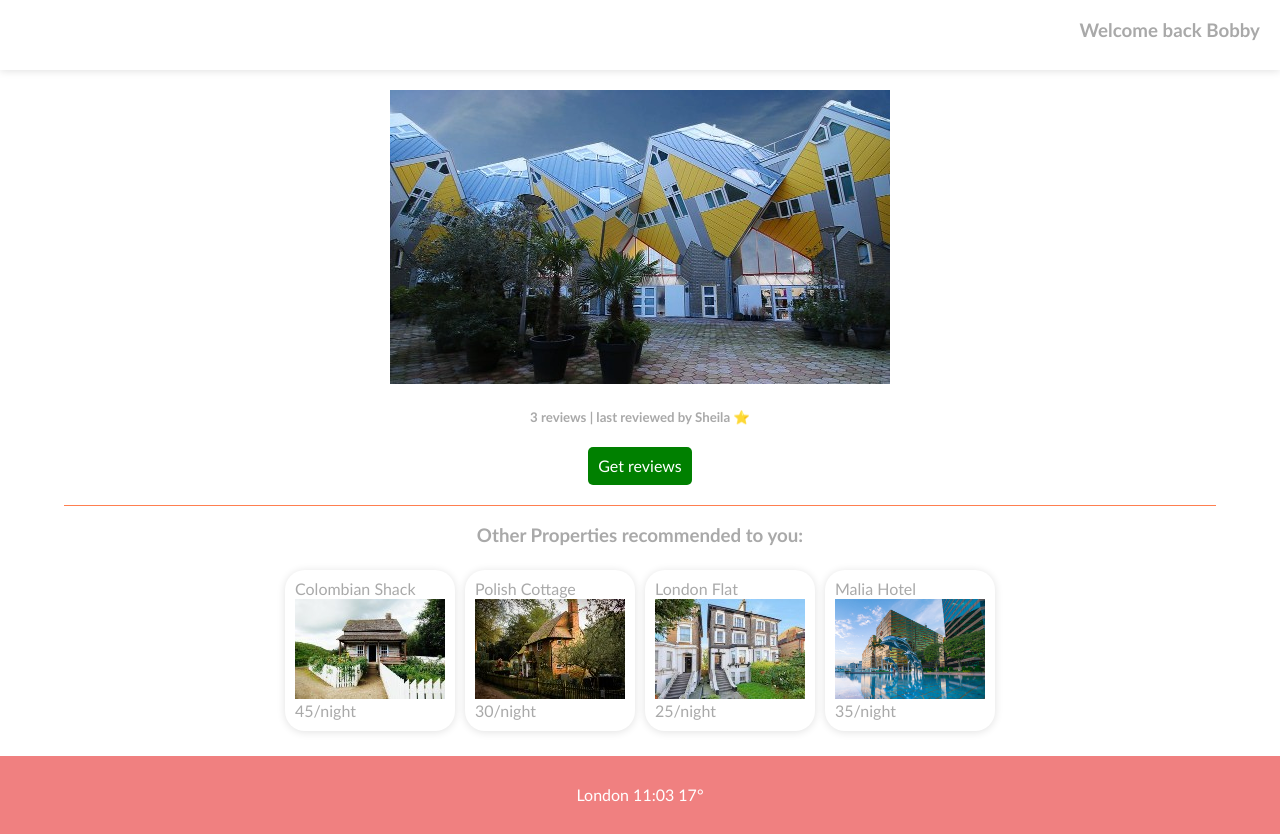
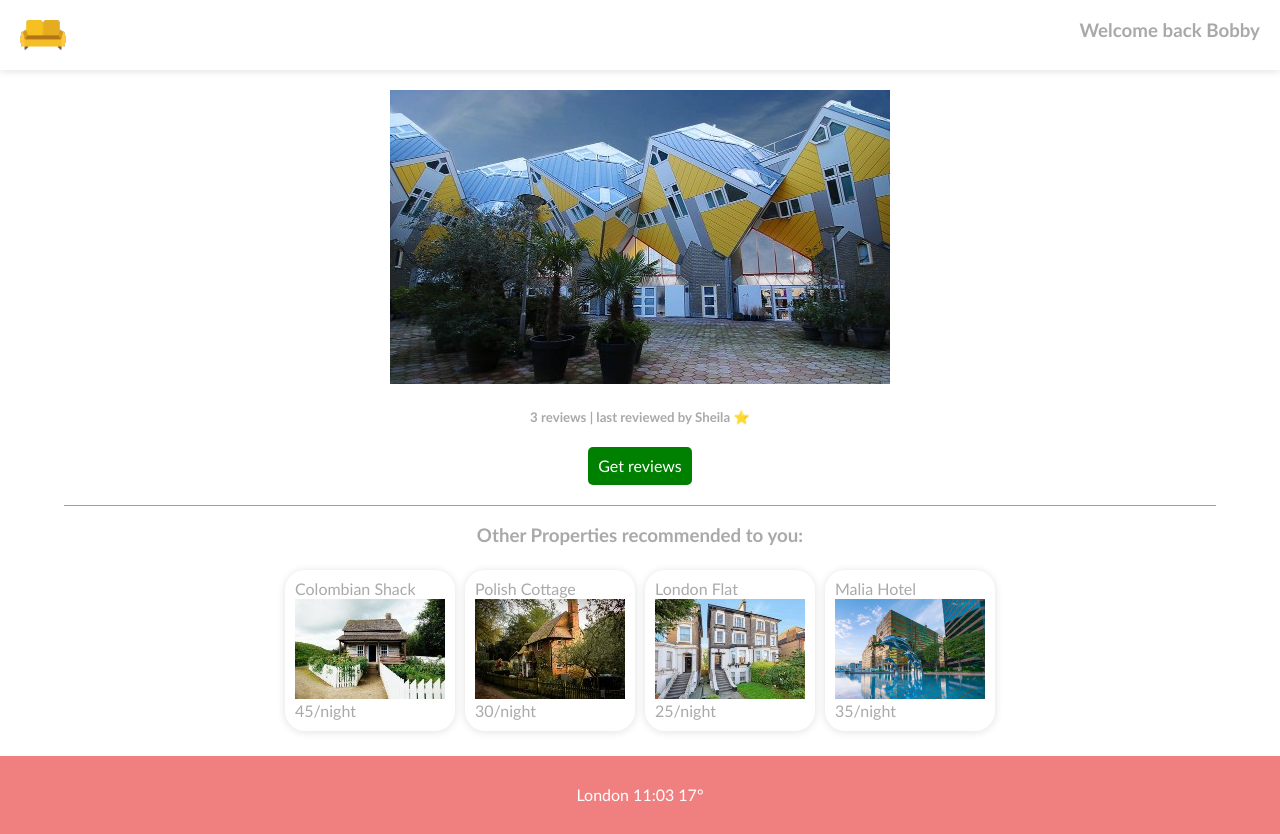
Before and after one commit to Cory117/couch_surfing, a website built with Vite: page index.html in a window 1280 px wide. Built offline with nearby package versions, Linux system fonts and the light colour scheme; files whose address does not match are found by name.

Commit message:
logo fix

```diff
--- a/src/index.css
+++ b/src/index.css
@@ -20,7 +20,7 @@ body {
     height: 30px;
     width: 46px;
     background-size: 47px;
-    background-image: url('images/sofa-logo.png');
+    background-image: url('/images/sofa-logo.png');
     margin: 20px;
 }
 
```
